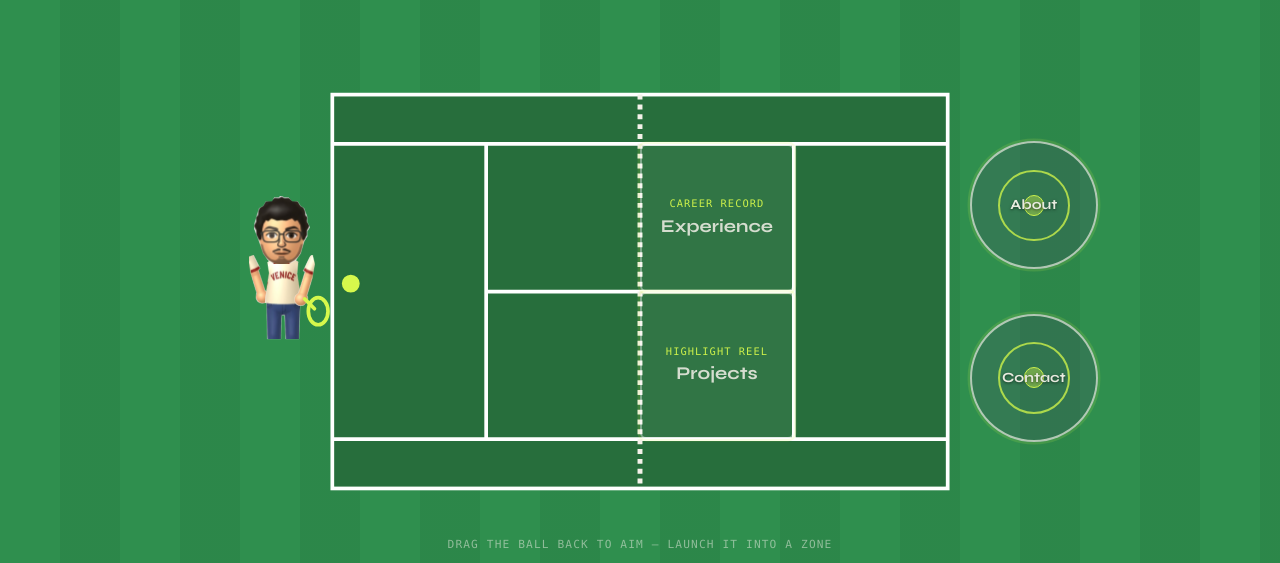
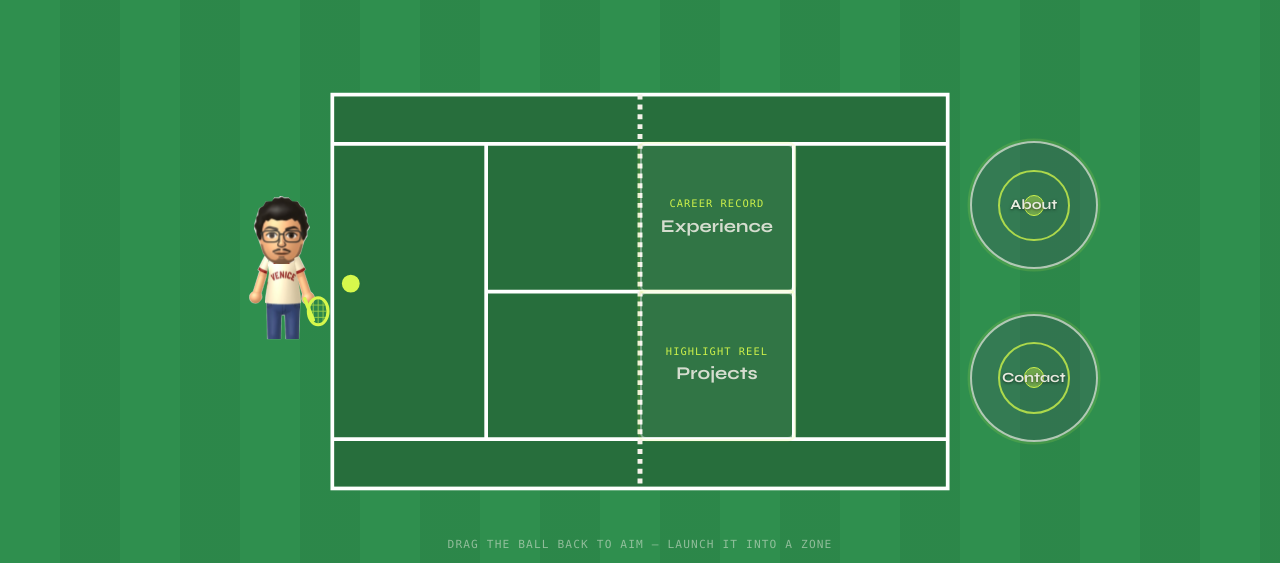
Before and after one commit to smarthkaul/smarthkaul.github.io, a React (Vite) app in the folder website/: page / in a window 1280 px wide. Shown: the part 120-683 px from the top of the page. Built offline with nearby package versions, Linux system fonts and the light colour scheme.

Commit message:
Swap player arms and give the racket strings

```diff
--- a/website/src/components/court/Player.jsx
+++ b/website/src/components/court/Player.jsx
@@ -51,21 +51,33 @@ const Player = ({ aim, shot }) => {
   }, [aim, shot, reduced]);
 
   const r = PARTS.rightArm;
+  const rk = { cx: r.x + r.w / 2 + 11, cy: r.y + r.h + 4, rx: 8, ry: 11 }; // racket head
   return (
     <svg
       viewBox={`0 0 ${COURT.width} ${COURT.height}`}
       className="absolute inset-0 w-full h-full pointer-events-none"
       aria-hidden="true"
     >
-      <image href={leftArmUrl} x={PARTS.leftArm.x} y={PARTS.leftArm.y} width={PARTS.leftArm.w} height={PARTS.leftArm.h} />
+      <image href={rightArmUrl} x={PARTS.leftArm.x} y={PARTS.leftArm.y} width={PARTS.leftArm.w} height={PARTS.leftArm.h} />
       <image href={bodyUrl} x={PARTS.body.x} y={PARTS.body.y} width={PARTS.body.w} height={PARTS.body.h} />
       <image href={headUrl} x={PARTS.head.x} y={PARTS.head.y} width={PARTS.head.w} height={PARTS.head.h} />
 
       {/* right arm (swings) + a vector racket in the hand */}
       <g ref={armRef}>
-        <image href={rightArmUrl} x={r.x} y={r.y} width={r.w} height={r.h} />
-        <line x1={r.x + r.w / 2} y1={r.y + r.h - 6} x2={r.x + r.w / 2 + 8} y2={r.y + r.h + 2} stroke="#d6f84c" strokeWidth="3" strokeLinecap="round" />
-        <ellipse cx={r.x + r.w / 2 + 11} cy={r.y + r.h + 4} rx="8" ry="11" fill="none" stroke="#d6f84c" strokeWidth="3" />
+        <image href={leftArmUrl} x={r.x} y={r.y} width={r.w} height={r.h} />
+        {/* handle */}
+        <line x1={r.x + r.w / 2} y1={r.y + r.h - 6} x2={rk.cx - 4} y2={rk.cy + 7} stroke="#d6f84c" strokeWidth="3" strokeLinecap="round" />
+        {/* racket frame */}
+        <ellipse cx={rk.cx} cy={rk.cy} rx={rk.rx} ry={rk.ry} fill="none" stroke="#d6f84c" strokeWidth="2.5" />
+        {/* strings */}
+        <g stroke="#d6f84c" strokeWidth="0.7" opacity="0.65">
+          <line x1={rk.cx - 4} y1={rk.cy - 9} x2={rk.cx - 4} y2={rk.cy + 9} />
+          <line x1={rk.cx} y1={rk.cy - 10} x2={rk.cx} y2={rk.cy + 10} />
+          <line x1={rk.cx + 4} y1={rk.cy - 9} x2={rk.cx + 4} y2={rk.cy + 9} />
+          <line x1={rk.cx - 6} y1={rk.cy - 5} x2={rk.cx + 6} y2={rk.cy - 5} />
+          <line x1={rk.cx - 7} y1={rk.cy} x2={rk.cx + 7} y2={rk.cy} />
+          <line x1={rk.cx - 6} y1={rk.cy + 5} x2={rk.cx + 6} y2={rk.cy + 5} />
+        </g>
       </g>
     </svg>
   );
```
